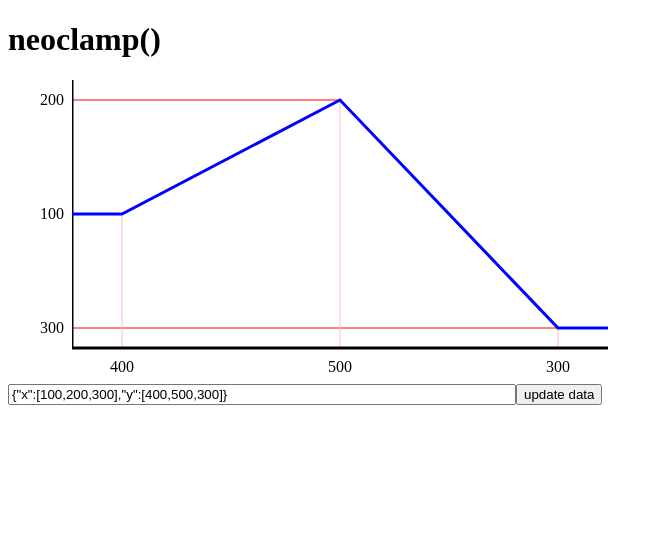
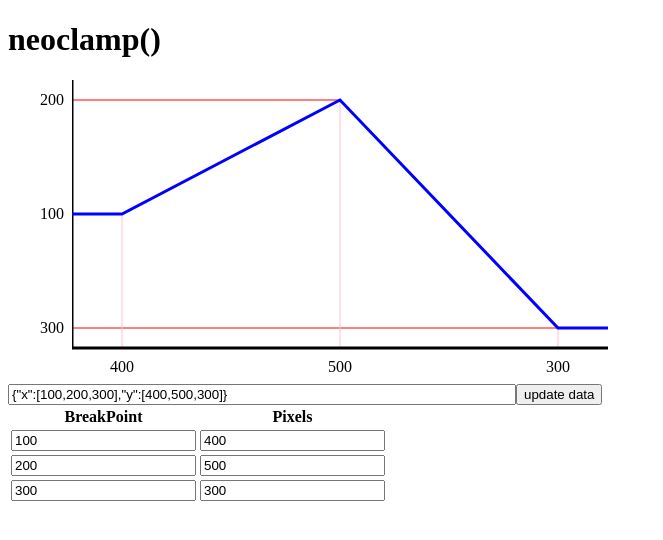
Before and after one commit to MeiWagatsuma/neoclamp, a React (Vite) app: page / in a window 1280 px wide. Shown: the top 540 px of the page, without its empty margins (0-663 px from the left). Built offline with nearby package versions, Linux system fonts and the light colour scheme.

Commit message:
Add only view of table

```diff
--- a/src/App.tsx
+++ b/src/App.tsx
@@ -1,6 +1,7 @@
 import Graph from './Graph'
 import { useState } from 'react'
 import { styled } from '@stitches/react'
+import Table from './Table'
 
 function App(): JSX.Element {
   const [data, setData] = useState({
@@ -22,6 +23,7 @@ function App(): JSX.Element {
       <Graph width={600} height={300} data={data} marginX={100} marginY={40} />
       <Input onChange={onChangeHandler} value={input} />
       <button onClick={onClickHandler}>update data</button>
+      <Table data={data} />
     </div>
   )
 }
--- /dev/null
+++ b/src/Table/Row.tsx
@@ -0,0 +1,21 @@
+interface Props {
+  rows: number[][]
+}
+export default function Row({ rows }: Props): JSX.Element {
+  return (
+    <tbody>
+      {rows.map(
+        (row: number[], i): JSX.Element => (
+          <tr key={i}>
+            <td className="breakpoint">
+              <input type="number" value={row[0]} />
+            </td>
+            <td className="pixels">
+              <input type="number" value={row[1]} />
+            </td>
+          </tr>
+        )
+      )}
+    </tbody>
+  )
+}
--- /dev/null
+++ b/src/Table/index.tsx
@@ -0,0 +1,23 @@
+import Row from './Row'
+
+interface Props {
+  data: {
+    x: number[]
+    y: number[]
+  }
+}
+export default function Table({ data }: Props): JSX.Element {
+  const rows: number[][] = []
+  data.x.forEach((_, i) => rows.push([data.x[i], data.y[i]]))
+  return (
+    <table>
+      <thead>
+        <tr>
+          <th>BreakPoint</th>
+          <th>Pixels</th>
+        </tr>
+      </thead>
+      <Row rows={rows} />
+    </table>
+  )
+}
```
